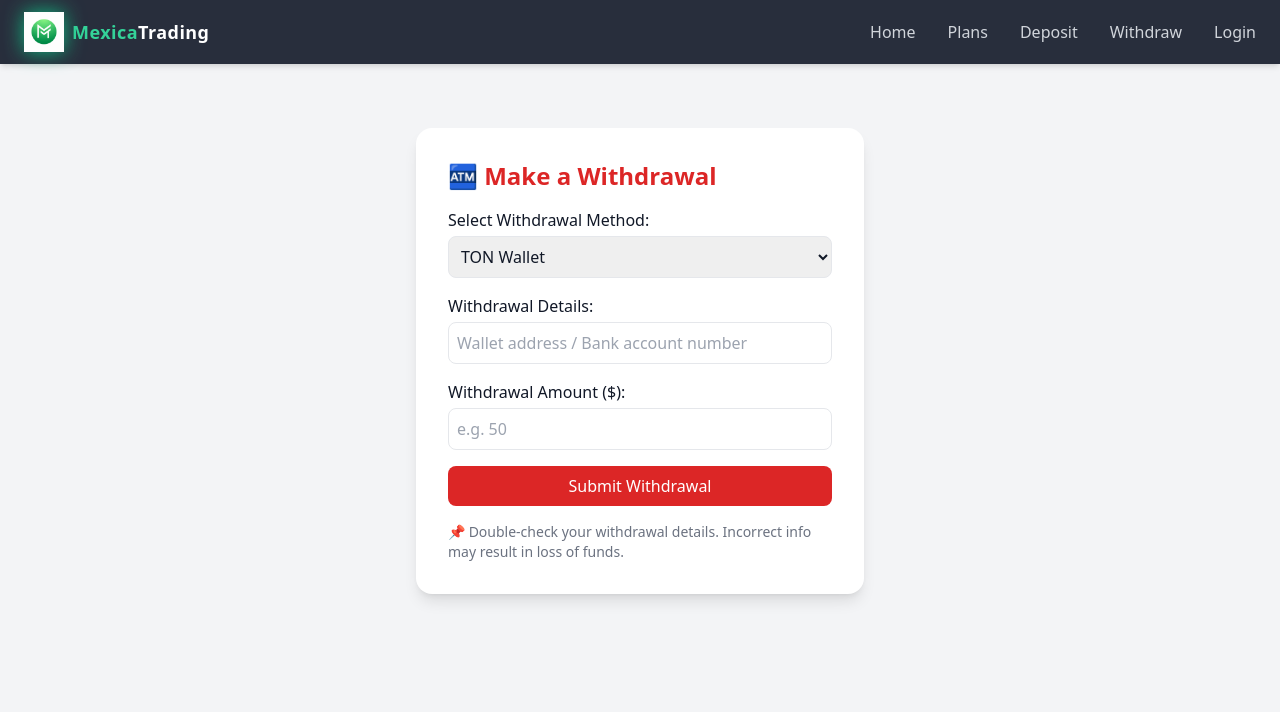
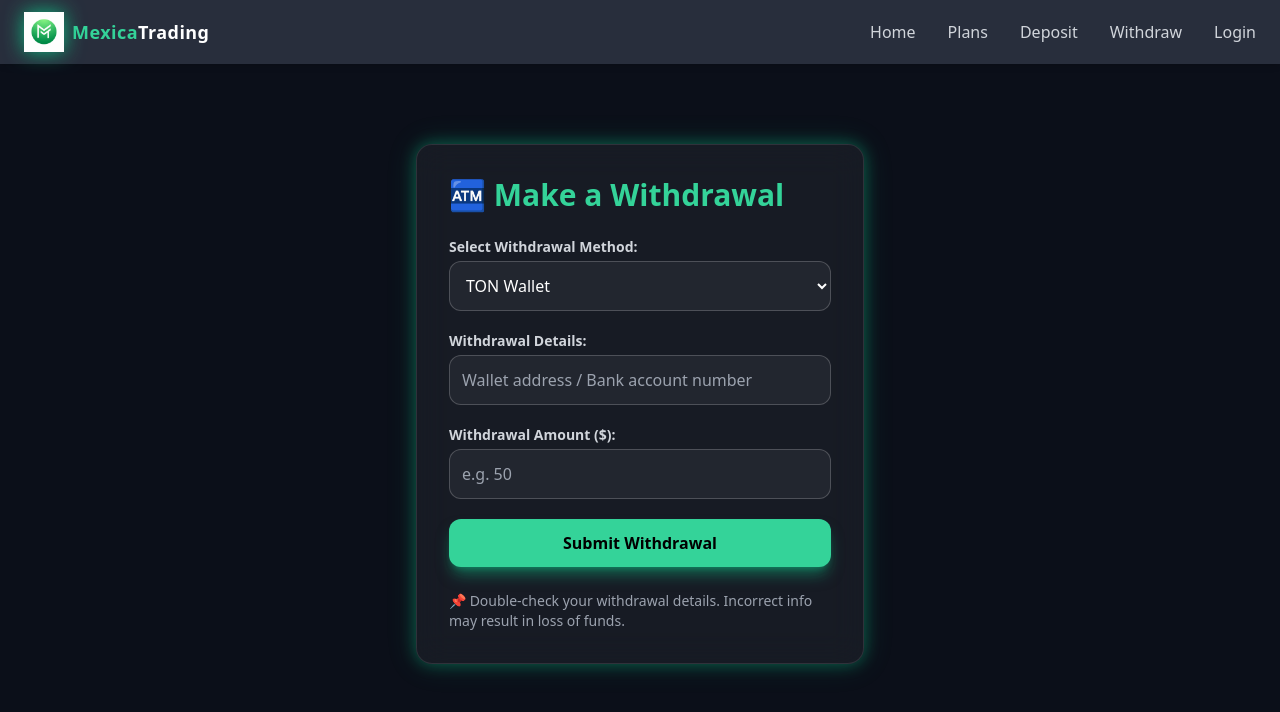
Before and after one commit to cchidiebere64-dot/Mexicatrading, a React (Vite) app: page /withdraw in a window 1280 px wide. Shown: the top 712 px of the page. Built offline with nearby package versions, Linux system fonts and the light colour scheme; sample sign-in values are in the browser's storage.

Commit message:
Update Withdraw.jsx

```diff
--- a/src/pages/Withdraw.jsx
+++ b/src/pages/Withdraw.jsx
@@ -43,29 +43,32 @@ export default function Withdraw() {
   };
 
   return (
-    <div className="p-6 min-h-screen bg-gray-100 dark:bg-gray-900 text-gray-900 dark:text-white flex justify-center items-start">
-      <div className="bg-white dark:bg-gray-800 p-8 rounded-2xl shadow-lg max-w-md w-full mt-10">
-        <h2 className="text-2xl font-bold text-red-600 mb-4">🏧 Make a Withdrawal</h2>
+    <div className="min-h-screen bg-[#0b0f19] text-white flex justify-center items-start pt-20 pb-10 px-4">
+      <div className="bg-white/5 backdrop-blur-lg border border-white/10 rounded-2xl shadow-glow max-w-md w-full p-8 animate-fade-in">
+        <h2 className="text-3xl font-bold text-emerald-400 mb-6 flex items-center gap-2">
+          🏧 Make a Withdrawal
+        </h2>
 
         {message.text && (
           <div
-            className={`mb-4 p-3 rounded-lg text-center ${
+            className={`mb-6 p-4 rounded-xl text-center font-medium ${
               message.type === "success"
-                ? "bg-green-100 text-green-800 dark:bg-green-900 dark:text-green-300"
-                : "bg-red-100 text-red-800 dark:bg-red-900 dark:text-red-300"
+                ? "bg-green-900/50 text-green-300 border border-green-400"
+                : "bg-red-900/50 text-red-300 border border-red-400"
             }`}
           >
             {message.text}
           </div>
         )}
 
-        <form onSubmit={handleSubmit} className="space-y-4">
-          <div>
-            <label className="block font-medium mb-1">Select Withdrawal Method:</label>
+        <form onSubmit={handleSubmit} className="space-y-5">
+          {/* Withdrawal Method */}
+          <div className="flex flex-col gap-1">
+            <label className="font-semibold text-sm text-gray-300">Select Withdrawal Method:</label>
             <select
               value={method}
               onChange={(e) => setMethod(e.target.value)}
-              className="w-full p-2 border rounded-lg dark:bg-gray-700 dark:border-gray-600"
+              className="w-full p-3 rounded-xl border border-white/20 bg-white/5 text-white focus:outline-none focus:ring-2 focus:ring-emerald-400 transition"
             >
               <option value="TON">TON Wallet</option>
               <option value="Bank">Bank Transfer</option>
@@ -73,40 +76,43 @@ export default function Withdraw() {
             </select>
           </div>
 
-          <div>
-            <label className="block font-medium mb-1">Withdrawal Details:</label>
+          {/* Withdrawal Details */}
+          <div className="flex flex-col gap-1">
+            <label className="font-semibold text-sm text-gray-300">Withdrawal Details:</label>
             <input
               type="text"
               value={details}
               onChange={(e) => setDetails(e.target.value)}
               placeholder="Wallet address / Bank account number"
-              className="w-full p-2 border rounded-lg dark:bg-gray-700 dark:border-gray-600"
+              className="w-full p-3 rounded-xl border border-white/20 bg-white/5 text-white placeholder-gray-400 focus:outline-none focus:ring-2 focus:ring-emerald-400 transition"
               required
             />
           </div>
 
-          <div>
-            <label className="block font-medium mb-1">Withdrawal Amount ($):</label>
+          {/* Withdrawal Amount */}
+          <div className="flex flex-col gap-1">
+            <label className="font-semibold text-sm text-gray-300">Withdrawal Amount ($):</label>
             <input
               type="number"
               value={amount}
               onChange={(e) => setAmount(e.target.value)}
-              className="w-full p-2 border rounded-lg dark:bg-gray-700 dark:border-gray-600"
               placeholder="e.g. 50"
+              className="w-full p-3 rounded-xl border border-white/20 bg-white/5 text-white placeholder-gray-400 focus:outline-none focus:ring-2 focus:ring-emerald-400 transition"
               required
             />
           </div>
 
+          {/* Submit Button */}
           <button
             type="submit"
             disabled={loading}
-            className="w-full bg-red-600 text-white py-2 rounded-lg hover:bg-red-700 transition disabled:opacity-50"
+            className="w-full py-3 rounded-xl bg-emerald-400 text-black font-semibold hover:bg-emerald-500 transition shadow-lg shadow-emerald-500/50 disabled:opacity-50 flex justify-center items-center gap-2"
           >
             {loading ? "Submitting..." : "Submit Withdrawal"}
           </button>
         </form>
 
-        <p className="mt-4 text-sm text-gray-500 dark:text-gray-400">
+        <p className="mt-6 text-sm text-gray-400">
           📌 Double-check your withdrawal details. Incorrect info may result in loss of funds.
         </p>
       </div>
```
